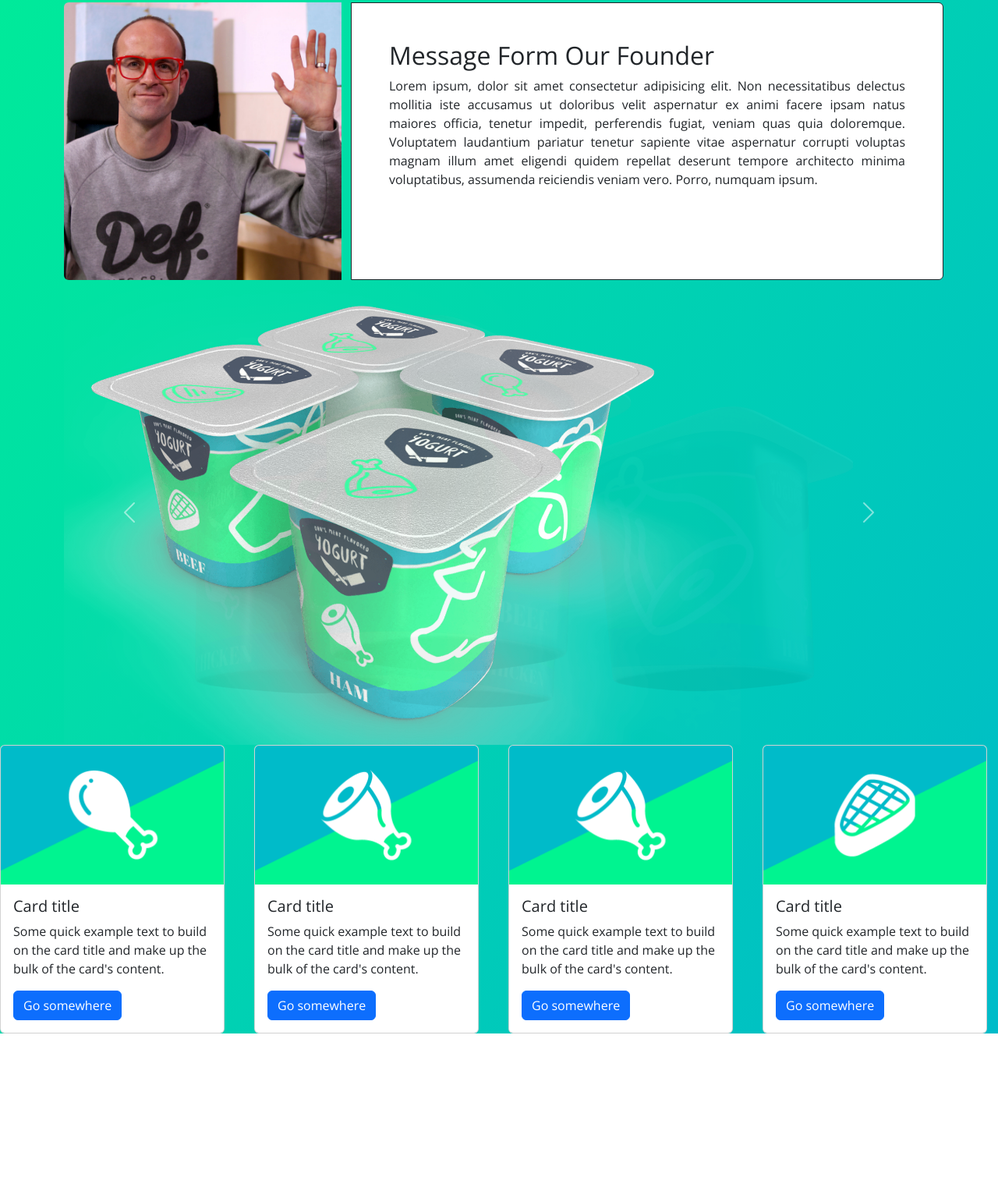
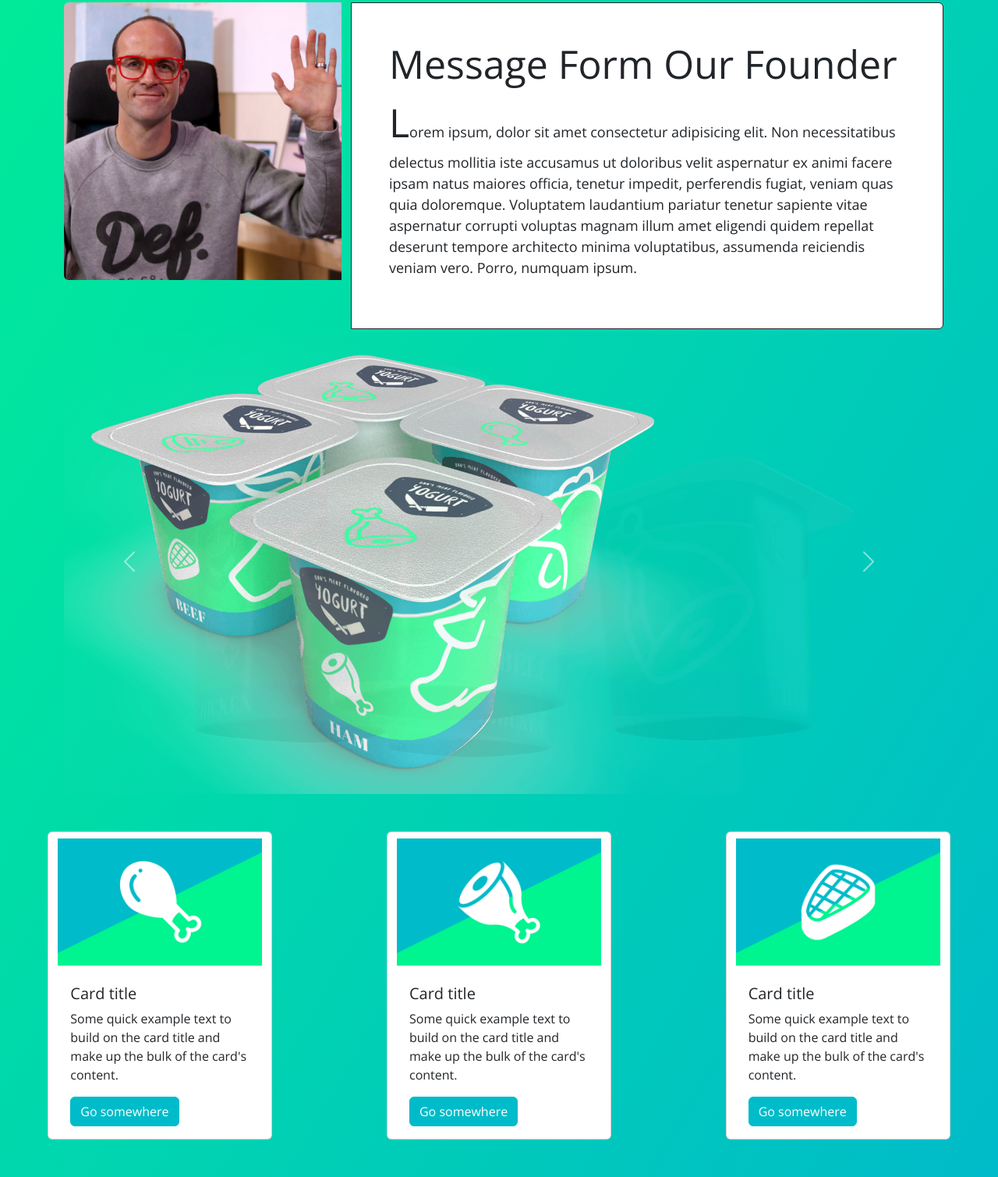
Before and after one commit to AmoghKharche/Yogurt_Flavours, a plain HTML site: page index.html in a window 1280 px wide. Shown: the part 714-2223 px from the top of the page at 78% size. Before the commit the page ends 2039 px from the top, so only its background shows below. Drawn offline with nearby package versions, Linux system fonts and the light colour scheme.

Commit message:
card-details

```diff
--- a/index.html
+++ b/index.html
@@ -129,16 +129,17 @@
           class="col-12 col-md-8 bg-white p-5 align-items-center border border-dark rounded-end"
         >
           <div class="founder">
-            <h2>Message Form Our Founder</h2>
-            <p>
-              Lorem ipsum, dolor sit amet consectetur adipisicing elit. Non
-              necessitatibus delectus mollitia iste accusamus ut doloribus velit
-              aspernatur ex animi facere ipsam natus maiores officia, tenetur
-              impedit, perferendis fugiat, veniam quas quia doloremque.
-              Voluptatem laudantium pariatur tenetur sapiente vitae aspernatur
-              corrupti voluptas magnam illum amet eligendi quidem repellat
-              deserunt tempore architecto minima voluptatibus, assumenda
-              reiciendis veniam vero. Porro, numquam ipsum.
+            <h2 style="font-size: 50px">Message Form Our Founder</h2>
+            <p style="font-size: 18px; font-weight: 400">
+              <span style="font-size: 50px">L</span>orem ipsum, dolor sit amet
+              consectetur adipisicing elit. Non necessitatibus delectus mollitia
+              iste accusamus ut doloribus velit aspernatur ex animi facere ipsam
+              natus maiores officia, tenetur impedit, perferendis fugiat, veniam
+              quas quia doloremque. Voluptatem laudantium pariatur tenetur
+              sapiente vitae aspernatur corrupti voluptas magnam illum amet
+              eligendi quidem repellat deserunt tempore architecto minima
+              voluptatibus, assumenda reiciendis veniam vero. Porro, numquam
+              ipsum.
             </p>
           </div>
         </div>
@@ -185,57 +186,42 @@
 
     <!-- Cards -->
 
-    <div class="row">
-      <div class="col-3">
-        <div class="card" style="width: 18rem">
-          <img src="images/product1.png" class="card-img-top" alt="..." />
+    <div class="row cards my-5 d-flex justify-content-around mx-md-n5">
+      <div class="card col-4" style="width: 18rem">
+        <img src="images/product1.png" class="card-img-top py-2" alt="..." />
         <div class="card-body">
           <h5 class="card-title">Card title</h5>
           <p class="card-text">
             Some quick example text to build on the card title and make up the
             bulk of the card's content.
           </p>
-            <a href="#" class="btn btn-primary">Go somewhere</a>
+          <a href="www.google.com" class="btn btn-primary stretched-link"
+            >Go somewhere</a
+          >
         </div>
       </div>
-      </div>
-      <div class="col-3">
-        <div class="card" style="width: 18rem">
-          <img src="images/product2.png" class="card-img-top" alt="..." />
+
+      <div class="card col-4" style="width: 18rem">
+        <img src="images/product2.png" class="card-img-top py-2" alt="..." />
         <div class="card-body">
           <h5 class="card-title">Card title</h5>
           <p class="card-text">
             Some quick example text to build on the card title and make up the
             bulk of the card's content.
           </p>
-            <a href="#" class="btn btn-primary">Go somewhere</a>
+          <a href="#" class="btn btn-primary stretched-link">Go somewhere</a>
         </div>
       </div>
-      </div>
-      <div class="col-3">
-        <div class="card" style="width: 18rem">
-          <img src="images/product2.png" class="card-img-top" alt="..." />
+
+      <div class="card col-4" style="width: 18rem">
+        <img src="images/product3.png" class="card-img-top py-2" alt="..." />
         <div class="card-body">
           <h5 class="card-title">Card title</h5>
           <p class="card-text">
             Some quick example text to build on the card title and make up the
             bulk of the card's content.
           </p>
-            <a href="#" class="btn btn-primary">Go somewhere</a>
-          </div>
-        </div>
-      </div>
-      <div class="col-3">
-        <div class="card" style="width: 18rem">
-          <img src="images/product3.png" class="card-img-top" alt="..." />
-          <div class="card-body">
-            <h5 class="card-title">Card title</h5>
-            <p class="card-text">
-              Some quick example text to build on the card title and make up the
-              bulk of the card's content.
-            </p>
-            <a href="#" class="btn btn-primary">Go somewhere</a>
-          </div>
+          <a href="#" class="btn btn-primary stretched-link">Go somewhere</a>
         </div>
       </div>
     </div>
--- a/style.css
+++ b/style.css
@@ -48,5 +48,18 @@ h1 {
 }
 
 .founder {
-    text-align: justify;
+    text-align: left;
+    font-family: 'Open Sans', sans-serif;
+
+
 }
+
+.btn-primary {
+    background-color: #00bbc9;
+    border-color: #00BBC9;
+}
+
+.btn-primary:hover{
+    background-color: #00bbc9;
+    border-color: #00BBC9;
+}
```
Lines whose indentation alone changed are shown as unchanged.
